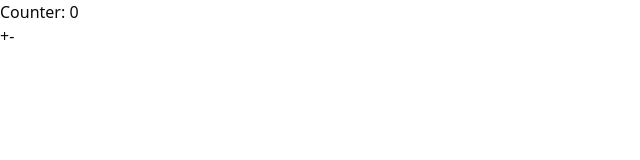
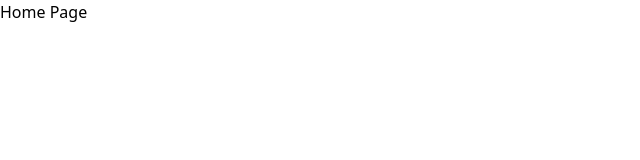
Before and after one commit to anamikagain559/redux-basic-app, a React (Vite) app: page / in a window 1280 px wide. Shown: the top 160 px of the page, without its empty margins (0-640 px from the left). Built offline with nearby package versions, Linux system fonts and the light colour scheme.

Commit message:
router added

```diff
--- a/package.json
+++ b/package.json
@@ -19,6 +19,7 @@
     "react": "^19.1.0",
     "react-dom": "^19.1.0",
     "react-redux": "^9.2.0",
+    "react-router": "^7.6.3",
     "tailwind-merge": "^3.3.1",
     "tailwindcss": "^4.1.11"
   },
--- a/src/App.tsx
+++ b/src/App.tsx
@@ -1,17 +1,11 @@
-import { increment, decrement } from '@/redux/features/counter/counterSlice';
-import { useAppDispatch, useAppSelector } from './redux/hook';
+import { Button } from "@/components/ui/button"
 
 function App() {
- const count = useAppSelector((state) => state.counter.value);
-  const dispatch = useAppDispatch();
-
   return (
-    <div>
-      <h1>Counter: {count}</h1>
-      <button onClick={() => dispatch(increment())}>+</button>
-      <button onClick={() => dispatch(decrement())}>-</button>
+    <div className="flex min-h-svh flex-col items-center justify-center bg-red-100 p-24">
+      <Button>Click me</Button>
     </div>
-  );
+  )
 }
 
-export default App;
+export default App
--- a/src/index.css
+++ b/src/index.css
@@ -1,120 +1,2 @@
 @import "tailwindcss";
 @import "tw-animate-css";
-
-@custom-variant dark (&:is(.dark *));
-
-@theme inline {
-  --radius-sm: calc(var(--radius) - 4px);
-  --radius-md: calc(var(--radius) - 2px);
-  --radius-lg: var(--radius);
-  --radius-xl: calc(var(--radius) + 4px);
-  --color-background: var(--background);
-  --color-foreground: var(--foreground);
-  --color-card: var(--card);
-  --color-card-foreground: var(--card-foreground);
-  --color-popover: var(--popover);
-  --color-popover-foreground: var(--popover-foreground);
-  --color-primary: var(--primary);
-  --color-primary-foreground: var(--primary-foreground);
-  --color-secondary: var(--secondary);
-  --color-secondary-foreground: var(--secondary-foreground);
-  --color-muted: var(--muted);
-  --color-muted-foreground: var(--muted-foreground);
-  --color-accent: var(--accent);
-  --color-accent-foreground: var(--accent-foreground);
-  --color-destructive: var(--destructive);
-  --color-border: var(--border);
-  --color-input: var(--input);
-  --color-ring: var(--ring);
-  --color-chart-1: var(--chart-1);
-  --color-chart-2: var(--chart-2);
-  --color-chart-3: var(--chart-3);
-  --color-chart-4: var(--chart-4);
-  --color-chart-5: var(--chart-5);
-  --color-sidebar: var(--sidebar);
-  --color-sidebar-foreground: var(--sidebar-foreground);
-  --color-sidebar-primary: var(--sidebar-primary);
-  --color-sidebar-primary-foreground: var(--sidebar-primary-foreground);
-  --color-sidebar-accent: var(--sidebar-accent);
-  --color-sidebar-accent-foreground: var(--sidebar-accent-foreground);
-  --color-sidebar-border: var(--sidebar-border);
-  --color-sidebar-ring: var(--sidebar-ring);
-}
-
-:root {
-  --radius: 0.625rem;
-  --background: oklch(1 0 0);
-  --foreground: oklch(0.145 0 0);
-  --card: oklch(1 0 0);
-  --card-foreground: oklch(0.145 0 0);
-  --popover: oklch(1 0 0);
-  --popover-foreground: oklch(0.145 0 0);
-  --primary: oklch(0.205 0 0);
-  --primary-foreground: oklch(0.985 0 0);
-  --secondary: oklch(0.97 0 0);
-  --secondary-foreground: oklch(0.205 0 0);
-  --muted: oklch(0.97 0 0);
-  --muted-foreground: oklch(0.556 0 0);
-  --accent: oklch(0.97 0 0);
-  --accent-foreground: oklch(0.205 0 0);
-  --destructive: oklch(0.577 0.245 27.325);
-  --border: oklch(0.922 0 0);
-  --input: oklch(0.922 0 0);
-  --ring: oklch(0.708 0 0);
-  --chart-1: oklch(0.646 0.222 41.116);
-  --chart-2: oklch(0.6 0.118 184.704);
-  --chart-3: oklch(0.398 0.07 227.392);
-  --chart-4: oklch(0.828 0.189 84.429);
-  --chart-5: oklch(0.769 0.188 70.08);
-  --sidebar: oklch(0.985 0 0);
-  --sidebar-foreground: oklch(0.145 0 0);
-  --sidebar-primary: oklch(0.205 0 0);
-  --sidebar-primary-foreground: oklch(0.985 0 0);
-  --sidebar-accent: oklch(0.97 0 0);
-  --sidebar-accent-foreground: oklch(0.205 0 0);
-  --sidebar-border: oklch(0.922 0 0);
-  --sidebar-ring: oklch(0.708 0 0);
-}
-
-.dark {
-  --background: oklch(0.145 0 0);
-  --foreground: oklch(0.985 0 0);
-  --card: oklch(0.205 0 0);
-  --card-foreground: oklch(0.985 0 0);
-  --popover: oklch(0.205 0 0);
-  --popover-foreground: oklch(0.985 0 0);
-  --primary: oklch(0.922 0 0);
-  --primary-foreground: oklch(0.205 0 0);
-  --secondary: oklch(0.269 0 0);
-  --secondary-foreground: oklch(0.985 0 0);
-  --muted: oklch(0.269 0 0);
-  --muted-foreground: oklch(0.708 0 0);
-  --accent: oklch(0.269 0 0);
-  --accent-foreground: oklch(0.985 0 0);
-  --destructive: oklch(0.704 0.191 22.216);
-  --border: oklch(1 0 0 / 10%);
-  --input: oklch(1 0 0 / 15%);
-  --ring: oklch(0.556 0 0);
-  --chart-1: oklch(0.488 0.243 264.376);
-  --chart-2: oklch(0.696 0.17 162.48);
-  --chart-3: oklch(0.769 0.188 70.08);
-  --chart-4: oklch(0.627 0.265 303.9);
-  --chart-5: oklch(0.645 0.246 16.439);
-  --sidebar: oklch(0.205 0 0);
-  --sidebar-foreground: oklch(0.985 0 0);
-  --sidebar-primary: oklch(0.488 0.243 264.376);
-  --sidebar-primary-foreground: oklch(0.985 0 0);
-  --sidebar-accent: oklch(0.269 0 0);
-  --sidebar-accent-foreground: oklch(0.985 0 0);
-  --sidebar-border: oklch(1 0 0 / 10%);
-  --sidebar-ring: oklch(0.556 0 0);
-}
-
-@layer base {
-  * {
-    @apply border-border outline-ring/50;
-  }
-  body {
-    @apply bg-background text-foreground;
-  }
-}
--- a/src/main.tsx
+++ b/src/main.tsx
@@ -1,13 +1,15 @@
 import { StrictMode } from 'react'
 import { createRoot } from 'react-dom/client'
 import './index.css'
-import App from './App.tsx'
 import { Provider } from 'react-redux';
 import { store } from '@/redux/store.ts';
+import { RouterProvider } from 'react-router';
+import router from '@/routes/index.tsx';
 createRoot(document.getElementById('root')!).render(
   <StrictMode>
    <Provider store={store}>
-      <App />
+     <RouterProvider router={router} />
+
     </Provider>
   </StrictMode>,
 )
--- /dev/null
+++ b/src/routes/index.tsx
@@ -0,0 +1,10 @@
+import { createBrowserRouter } from "react-router";
+
+const router = createBrowserRouter([
+    {
+        path: "/",
+        element: <div>Home Page</div>,
+    }
+]);
+
+export default router;
--- a/tsconfig.app.json
+++ b/tsconfig.app.json
@@ -6,6 +6,7 @@
     "lib": ["ES2022", "DOM", "DOM.Iterable"],
     "module": "ESNext",
     "skipLibCheck": true,
+
      "baseUrl": ".",
     "paths": {
       "@/*": [
--- a/vite.config.ts
+++ b/vite.config.ts
@@ -1,12 +1,14 @@
-import { defineConfig } from 'vite'
-import react from '@vitejs/plugin-react'
-import path from 'path'
+import path from "path"
+import tailwindcss from "@tailwindcss/vite"
+import react from "@vitejs/plugin-react"
+import { defineConfig } from "vite"
 
+// https://vite.dev/config/
 export default defineConfig({
-  plugins: [react()],
+  plugins: [react(), tailwindcss()],
   resolve: {
     alias: {
-      '@': path.resolve(__dirname, './src'), // This line adds the alias
+      "@": path.resolve(__dirname, "./src"),
     },
   },
 })
```
Also changed, not shown: 1 other file (tests, documents, lock files or other folders).
